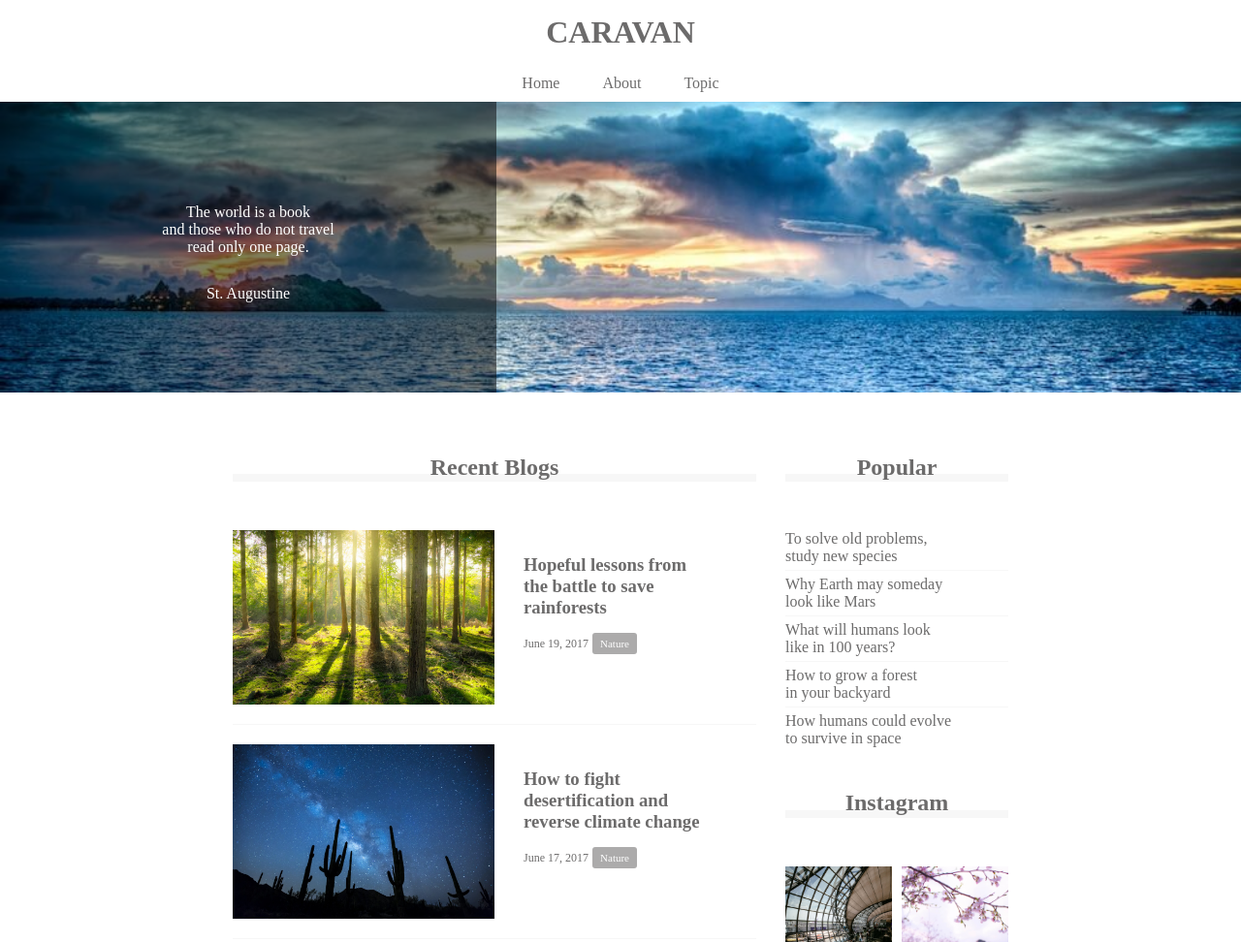
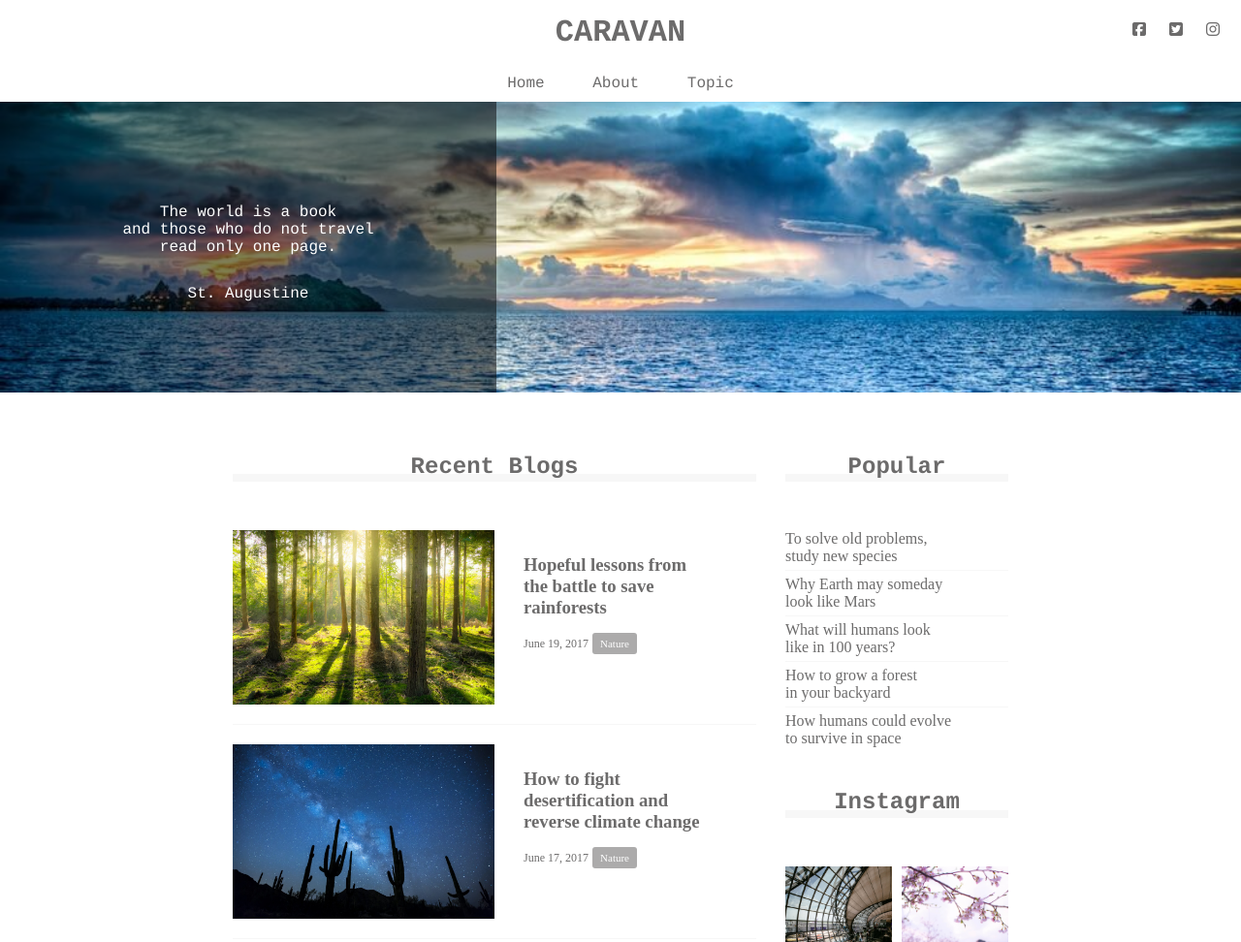
Before and after one commit to Shokimac/catchup_HTML-CSS, a plain HTML site: page index.html in a window 1280 px wide. Shown: the top 972 px of the page at 97% size. Drawn offline with Linux system fonts and the light colour scheme.

Commit message:
9章完了

```diff
--- a/index.html
+++ b/index.html
@@ -5,8 +5,15 @@
   <meta charset="UTF-8">
   <meta http-equiv="X-UA-Compatible" content="IE=edge">
   <meta name="viewport" content="width=device-width, initial-scale=1.0">
+  <script src="https://kit.fontawesome.com/e6e4255bd7.js" crossorigin="anonymous"></script>
   <link rel="stylesheet" href="style.css">
   <title>CARAVAN</title>
+
+  <div class="social">
+    <i class="fab fa-facebook-square"></i>
+    <i class="fab fa-twitter-square"></i>
+    <i class="fab fa-instagram"></i>
+  </div>
 </head>
 
 <body>
--- a/style.css
+++ b/style.css
@@ -9,11 +9,30 @@ a {
   text-decoration: none;
 }
 
+header,
+nav,
+h2,
+.main-visual,
+footer {
+  font-family: Chalkduster, "Bradley Hand", Courier, "Segoe Print", sans-serif;
+}
+
 header {
   width: 90%;
   padding: 15px 0;
   margin: 0 auto;
   text-align: center;
+}
+
+.social i {
+  display: inline-block;
+  margin-left: 20px;
+}
+
+.social {
+  position: absolute;
+  top: 22px;
+  right: 22px;
 }
 
 .nav-list {
```
